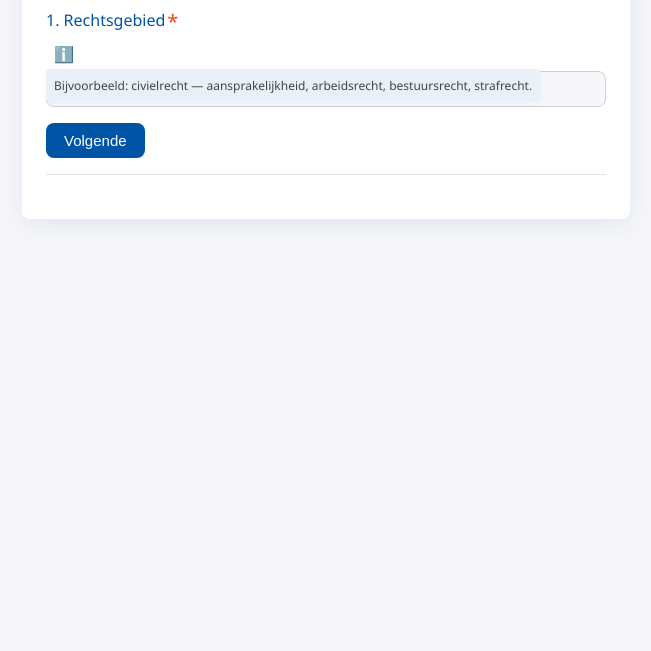
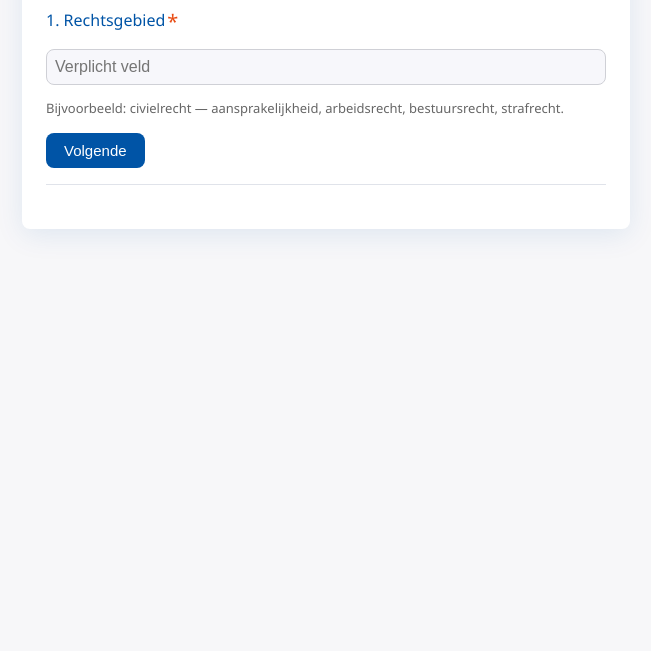
Before and after one commit to rolfvandort/2.0Ontvangstbevestiging2.0, a plain HTML site: page index.html in a window 1280 px wide. Shown: the part 149-800 px from the top of the page, without its empty margins (314-965 px from the left). Drawn offline with Linux system fonts and the light colour scheme.

Commit message:
Update index.html

```diff
--- a/index.html
+++ b/index.html
@@ -3,7 +3,7 @@
 <head>
   <meta charset="UTF-8">
   <meta name="viewport" content="width=device-width, initial-scale=1.0">
-  <title>Van Dort Letselschade Q&A</title>
+  <title>Prompt-maker voor Zoek-Agent</title>
   <style>
     :root {
       --primary: #0054a6;
@@ -49,22 +49,15 @@
       vertical-align: middle;
       margin-left: 2px;
     }
-    .help {
-      margin-left: 8px;
-      color: #888;
-      cursor: pointer;
-    }
     .helptext {
-      display: true;
-      font-size: 12px;
-      color: #444;
+      font-size: 13px;
+      color: #666;
       margin-top: 4px;
-      padding: 8px;
-      background: #eaf0f8;
-      border-radius: 4px;
-      position: absolute;
-      z-index: 1;
-      box-shadow: 0 1px 6px rgba(0,84,166,.06);
+      padding: 2px 0 8px 0;
+      background: none;
+      border-radius: 0;
+      box-shadow: none;
+      position: static;
     }
     textarea, input[type="text"] {
       width: 100%;
@@ -134,7 +127,7 @@
 </head>
 <body>
 <div class="container">
-  <h2>Prompt-formulier</h2>
+  <h2>Prompt-maker voor Zoek-Agent</h2>
   <form id="qform" autocomplete="off">
     <!-- Questions will be injected here -->
   </form>
@@ -228,20 +221,6 @@ function showQuestion(idx) {
     label.innerHTML = `${i+1}. ${q.label}${q.required ? '<span class="required">*</span>' : ''}`;
     section.appendChild(label);
 
-    const help = document.createElement('span');
-    help.className = "help";
-    help.textContent = "ℹ️";
-    help.onclick = function(e){
-      let helpEl = section.querySelector('.helptext');
-      helpEl.style.display = helpEl.style.display === "block" ? "none" : "block";
-    }
-    section.appendChild(help);
-
-    const helptext = document.createElement('div');
-    helptext.className = "helptext";
-    helptext.textContent = q.help;
-    section.appendChild(helptext);
-
     if (q.type === "textarea") {
       var input = document.createElement('textarea');
       input.rows = 5;
@@ -254,6 +233,12 @@ function showQuestion(idx) {
     input.oninput = function(){ answers[i] = input.value; updateOverview(); }
     input.id = "input_" + i;
     section.appendChild(input);
+
+    // Permanente helptekst direct onder het invoerveld
+    const helptext = document.createElement('div');
+    helptext.className = "helptext";
+    helptext.textContent = q.help;
+    section.appendChild(helptext);
 
     if (current === i) {
       const btnRow = document.createElement('div');
```
